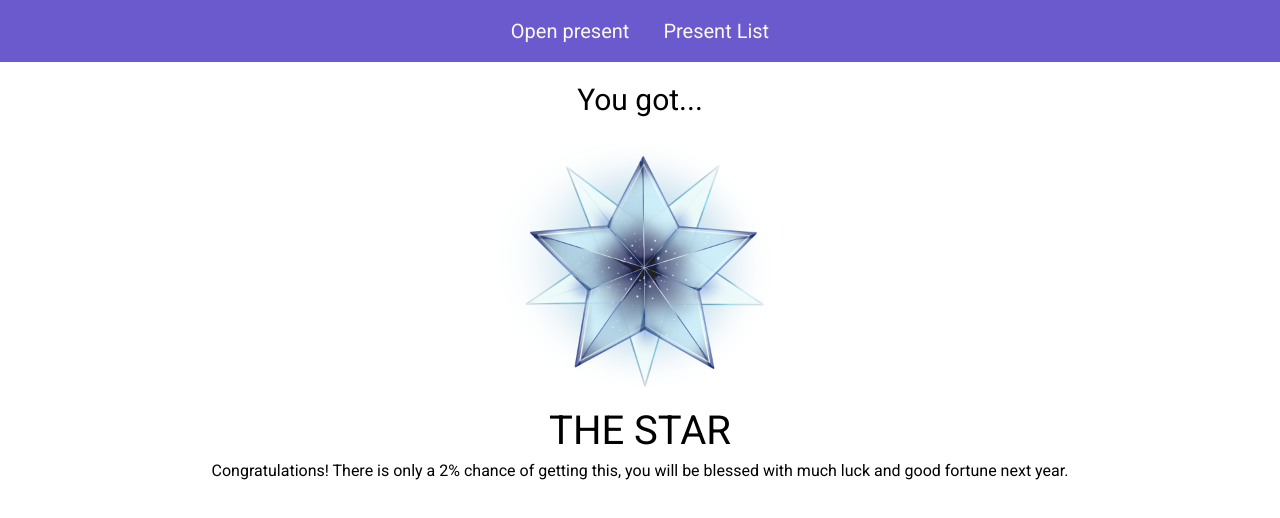
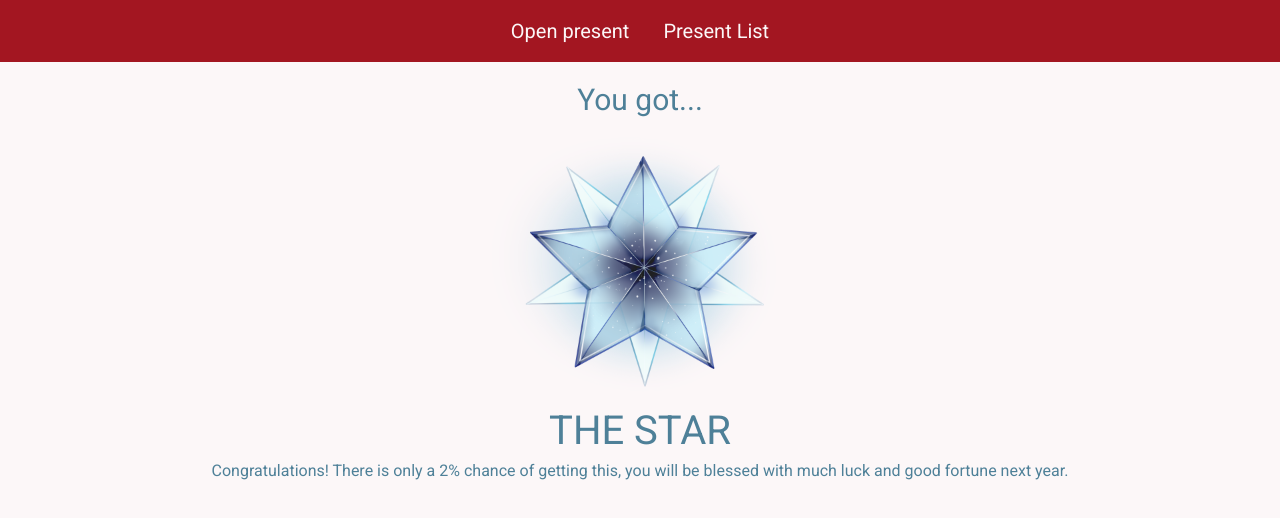
Before and after one commit to thekkathy/Present-Pop, a React (Create React App) app in the folder client/: page /present/1 in a window 1280 px wide. Shown: the top 518 px of the page. Built offline with nearby package versions, Linux system fonts and the light colour scheme.

Commit message:
some color changes

```diff
--- a/client/src/components/CSS/Header.css
+++ b/client/src/components/CSS/Header.css
@@ -10,7 +10,7 @@ body{
     overflow: hidden;
     list-style-type: none;
     width: 100%;
-    background-color:slateblue;
+    background-color:#A31621;
     line-height: 1.6em;
     font-size: 20px;
 }
--- a/client/src/components/CSS/OpenPresent.css
+++ b/client/src/components/CSS/OpenPresent.css
@@ -1,5 +1,6 @@
-div {
-    background-color:white;
+body {
+    background-color:#FCF7F8;
+    color: #4E8098;
 }
 #gift {
     max-width: 300px;
--- a/client/src/components/CSS/Present.css
+++ b/client/src/components/CSS/Present.css
@@ -9,7 +9,7 @@
 }
 
 .presentImage #star:hover {
-    cursor: none;
+    cursor: initial;
 }
 
 .content {
```
